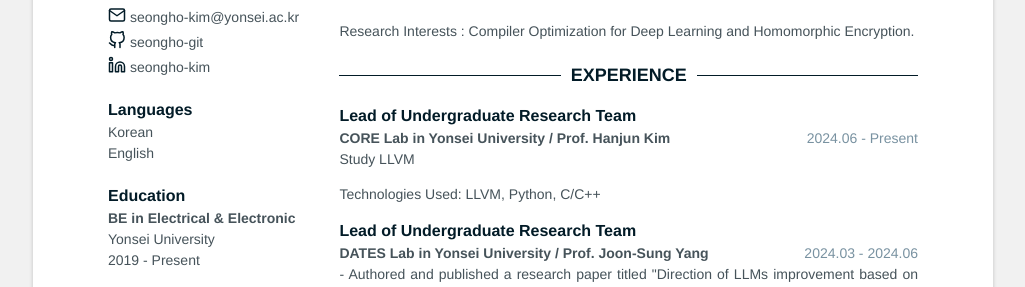
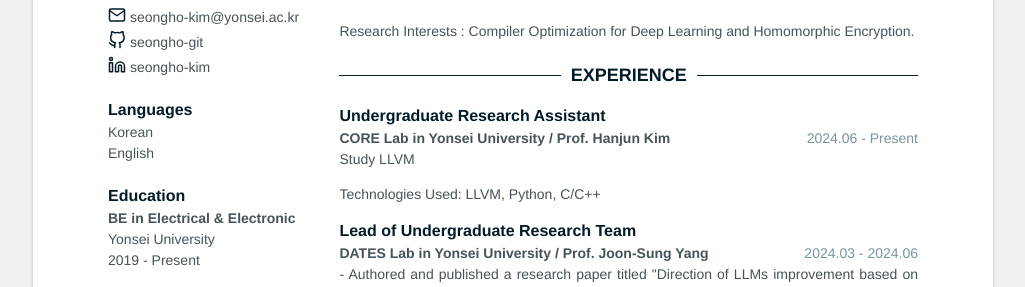
Before and after one commit to klue980/klue980.github.io, a Jekyll site: the page built from index.html, in a window 1280 px wide. Shown: the part 212-499 px from the top of the page, without its empty margins (127-1152 px from the left). Built offline with Jekyll 4.4.1, drawn with Linux system fonts in a browser that asks for light colours.

Commit message:
revise 2024.06

```diff
--- a/_data/data.yml
+++ b/_data/data.yml
@@ -51,7 +51,7 @@
 
 # Experience
 experience:
-  - role: Lead of Undergraduate Research Team
+  - role: Undergraduate Research Assistant
     time: 2024.06 - Present
     company: CORE Lab in Yonsei University / Prof. Hanjun Kim
     details:
```
